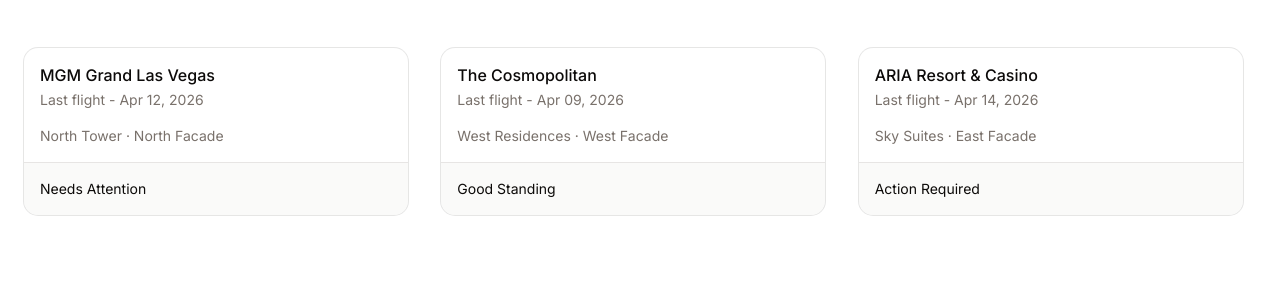
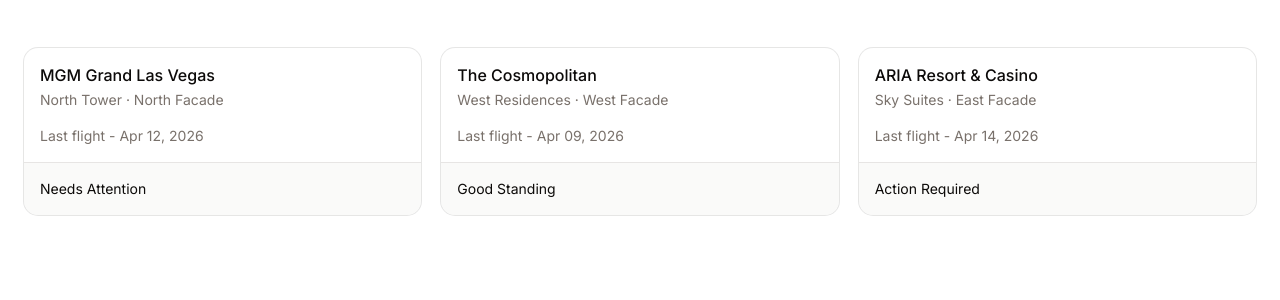
Before and after one commit to GagambaDev/portal, a Next.js app: page /portfolio in a window 1280 px wide. Shown: the top 300 px of the page. Built offline with nearby package versions, Linux system fonts and the light colour scheme.

Commit message:
Corrected Order

```diff
--- a/components/portfolio/PortfolioCard.tsx
+++ b/components/portfolio/PortfolioCard.tsx
@@ -16,14 +16,14 @@
 export default function PortfolioCard({ property }: PortfolioCardProps) {
   return (
     <div className="animate-fade-in">
-      <Card className="max-w-sm hover:cursor-pointer hover:-translate-y-4 hover:shadow-[0_0_5px_rgba(56,189,248,0.35)]">
+      <Card className="w-full hover:cursor-pointer hover:-translate-y-4 hover:shadow-[0_0_5px_rgba(56,189,248,0.35)]">
         <CardHeader>
           <CardTitle>{property.title}</CardTitle>
-          <CardDescription>{property.date}</CardDescription>
+          <CardDescription>{property.description}</CardDescription>
         </CardHeader>
         <CardContent>
           <p className="text-sm text-muted-foreground">
-            {property.description}
+            {property.date}
           </p>
         </CardContent>
         <CardFooter>
```
